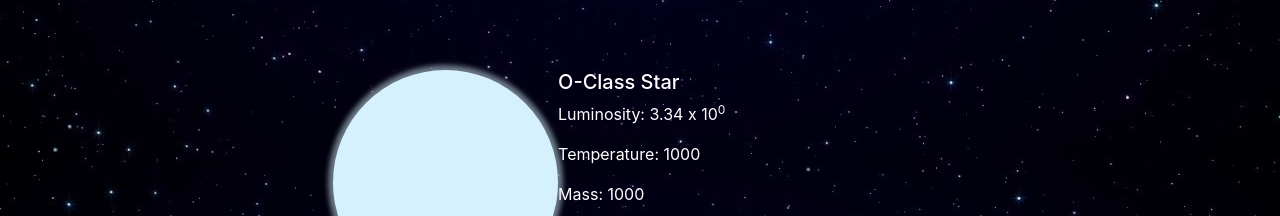
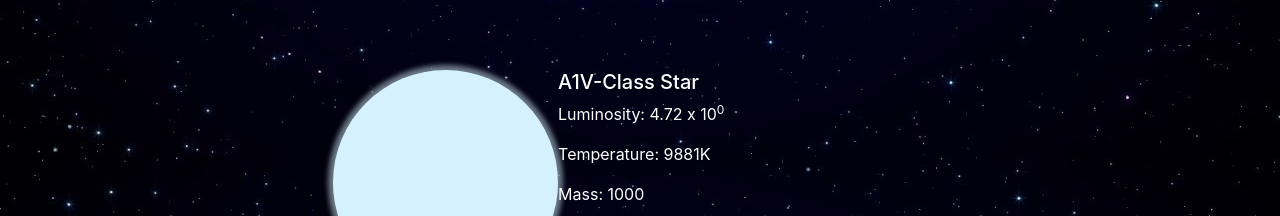
Before and after one commit to enioluwa23/hr-megagram, a React (Create React App) app: page / in a window 1280 px wide. Both pictures are taken after a click on the element 639 px from the left and 265 px from the top of the page. Shown: the part 563-779 px from the top of the page. Built offline with nearby package versions, Linux system fonts and the light colour scheme.

Commit message:
add accruate class and temperature

```diff
--- a/src/App.js
+++ b/src/App.js
@@ -13,6 +13,8 @@ class App extends React.Component {
       scale: null,
     };
 
+    this.getStarClass = this.getStarClass.bind(this);
+    this.getStarLuminosity = this.getStarLuminosity.bind(this);
     this.handleClick = this.handleClick.bind(this);
     this.renderStar = this.renderStar.bind(this);
   }
@@ -25,25 +27,119 @@ class App extends React.Component {
     });
   }
 
+  getStarLuminosity(yLoc) {
+    const scale = parseFloat(this.state.scale);
+    return Math.pow(10, -5.05 + (11.4 * (yLoc / scale)));
+  }
+
+  getStarClass(xLoc) {
+    const { scale } = this.state;
+    const fraction = xLoc / scale;
+
+    if (fraction < 18/79) {
+      const harvardClassName = 'O';
+      const mkClassName = Math.floor(fraction * ((79 * 9)/18) + 1).toString();
+      const lumClassName = 'V'; // (for now)
+      return harvardClassName + mkClassName + lumClassName;
+    } else if (fraction < 39/79) {
+      const harvardClassName = 'B';
+      const mkClassName = Math.floor((fraction - 18/79) * ((79 * 9)/21) + 1).toString();
+      const lumClassName = 'V'; // (for now)
+      return harvardClassName + mkClassName + lumClassName;
+    } else if (fraction < 46/79) {
+      const harvardClassName = 'A';
+      const mkClassName = Math.floor((fraction - 39/79) * ((79 * 9)/7) + 1).toString();
+      const lumClassName = 'V'; // (for now)
+      return harvardClassName + mkClassName + lumClassName;
+    } else if (fraction < 50/79) {
+      const harvardClassName = 'F';
+      const mkClassName = Math.floor((fraction - 46/79) * ((79 * 9)/4) + 1).toString();
+      const lumClassName = 'V'; // (for now)
+      return harvardClassName + mkClassName + lumClassName;
+    } else if (fraction < 58/79) {
+      const harvardClassName = 'G';
+      const mkClassName = Math.floor((fraction - 50/79) * ((79 * 9)/8) + 1).toString();
+      const lumClassName = 'V'; // (for now)
+      return harvardClassName + mkClassName + lumClassName;
+    } else if (fraction < 67/79) {
+      const harvardClassName = 'K';
+      const mkClassName = Math.floor((fraction - 58/79) * ((79 * 9)/9) + 1).toString();
+      const lumClassName = 'V'; // (for now)
+      return harvardClassName + mkClassName + lumClassName;
+    } else {
+      const harvardClassName = 'M';
+      const mkClassName = Math.floor((fraction - 67/79) * ((79 * 9)/12) + 1).toString();
+      const lumClassName = 'V'; // (for now)
+      return harvardClassName + mkClassName + lumClassName;
+    }
+  }
+
+  getStarTemperature(xLoc, starClass) {
+    const { scale } = this.state;
+    const xPos = scale - xLoc;
+
+    if (starClass.startsWith('O')) {
+      const base = 61/79 * scale;
+      const range = 18/79 * scale;
+      const offset = xPos - base;
+      const increase = 22000 * (offset / range);
+      return Math.round(28000 + increase);
+    } else if (starClass.startsWith('B')) {
+      const base = 40/79 * scale;
+      const range = 21/79 * scale;
+      const offset = xPos - base;
+      const increase = 18000 * (offset / range);
+      return Math.round(10000 + increase);
+    } else if (starClass.startsWith('A')) {
+      const base = 33/79 * scale;
+      const range = 7/79 * scale;
+      const offset = xPos - base;
+      const increase = 2500 * (offset / range);
+      return Math.round(7500 + increase);
+    } else if (starClass.startsWith('F')) {
+      const base = 29/79 * scale;
+      const range = 4/79 * scale;
+      const offset = xPos - base;
+      const increase = 1500 * (offset / range);
+      return Math.round(6000 + increase);
+    } else if (starClass.startsWith('G')) {
+      const base = 21/79 * scale;
+      const range = 8/79 * scale;
+      const offset = xPos - base;
+      const increase = 1000 * (offset / range);
+      return Math.round(5000 + increase);
+    } else if (starClass.startsWith('K')) {
+      const base = 12/79 * scale;
+      const range = 9/79 * scale;
+      const offset = xPos - base;
+      const increase = 1500 * (offset / range);
+      return Math.round(3500 + increase);
+    } else if (starClass.startsWith('M')) {
+      const range = 12/79 * scale;
+      const offset = xPos;
+      const increase = 2200 * (offset / range);
+      return Math.round(1300 + increase);
+    }
+  }
+
+  getStarMass(yLoc) {
+    return 1000;
+  }
+
   renderStar() {
     const { color, clickLocation, scale } = this.state;
     if (!color || !clickLocation) {
       return null;
     }
 
-    /**
-     * Let class determine temperature and wthin that class do calc
-     * Get class (starting point, length) for O, B, A, F, G, K, M
-     */
-
     const { x, y } = clickLocation;
     const xInt = parseInt(x);
     const yInt = scale - parseInt(y);
     const diameter = 0.6 * (0.4 * xInt + yInt) + 25;
-    const temperature = 1000;
-    const luminosity = Math.pow(10, -5.25 + (11.5 * (yInt / scale)));
-    const starClass = 'O';
-    const mass = 1000;
+    const luminosity = this.getStarLuminosity(yInt);
+    const starClass = this.getStarClass(xInt);
+    const temperature = this.getStarTemperature(xInt, starClass);
+    const mass = this.getStarMass(yInt);
 
     const props = {
       color,
--- a/src/components/StarView.js
+++ b/src/components/StarView.js
@@ -47,7 +47,7 @@ class StarView extends React.Component {
           {/* </Card.Header> */}
           <h5>{`${starClass}-Class Star`}</h5>
           <p key="luminosity">{`Luminosity: ${coefficient} x `}10<sup>{exponent}</sup></p>
-          <p key="temperature">{`Temperature: ${temperature}`}</p>
+          <p key="temperature">{`Temperature: ${temperature}K`}</p>
           <p key="mass">{`Mass: ${mass}`}</p>
         </Media.Body>
       </Media>
```
